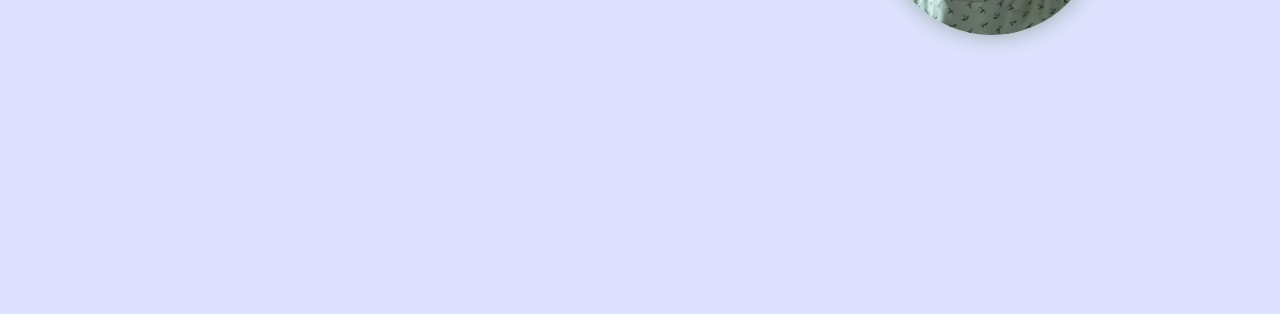
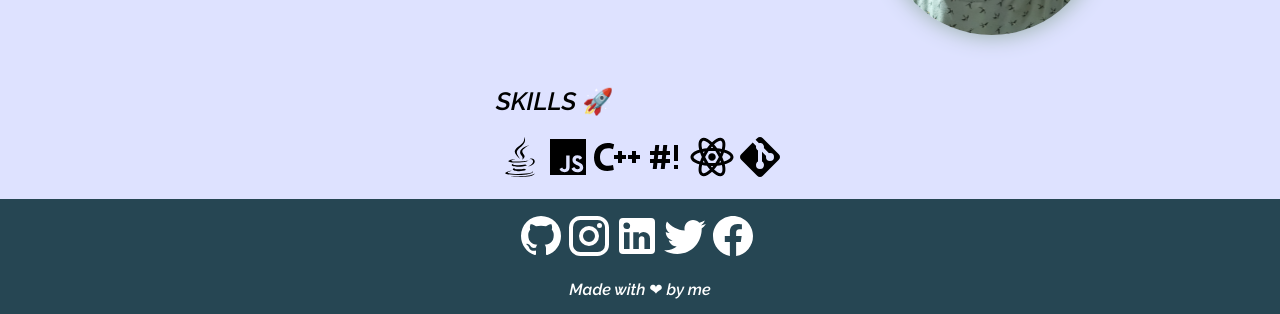
Before and after one commit to sergio1599/MyPage, a Next.js app: page / in a window 1280 px wide. Shown: the part 409-723 px from the top of the page. Built offline with nearby package versions, Linux system fonts and the light colour scheme; a web font is replaced by a local one.

Commit message:
Adding skills in the info

```diff
--- a/components/footer/footer.module.css
+++ b/components/footer/footer.module.css
@@ -12,7 +12,7 @@
 }
 .elements{
     display: grid;
-    grid-template-columns: 0.01fr 0.01fr 0.01fr 0.01fr 0.01fr;
+    grid-template-columns: 0.01fr 0.01fr 0.01fr 0.01fr 0.01fr 0.01fr;
     justify-content: center;
 }
 
--- a/components/info/info.js
+++ b/components/info/info.js
@@ -1,11 +1,24 @@
 import styles from './info.module.css';
 import Icon from '@mdi/react';
-import {mdiFacebookGaming, mdiGithub} from "@mdi/js";
+import {mdiLanguageCpp, mdiLanguageJava, mdiLanguageJavascript, mdiBash, mdiReact, mdiGit} from "@mdi/js";
 import React from 'react';
 import TypeWriter from 'react-typewriter';
 
+const InfoCards = (props) => {
+    return (<Icon path={props.path}
+                  size={props.size}
+                  color={props.color}
+    />);
+}
 
 const Info = ({}) => {
+    let java = <InfoCards path={mdiLanguageJava} size={2} color={"#000000"}/>
+    let javascript = <InfoCards path={mdiLanguageJavascript} size={2} color={"#000000"}/>
+    let cpp = <InfoCards path={mdiLanguageCpp} size={2} color={"#000000"}/>
+    let bash= <InfoCards path={mdiBash} size={2} color={"#000000"}/>
+    let react= <InfoCards path={mdiReact} size={2} color={"#000000"}/>
+    let git= <InfoCards path={mdiGit} size={2} color={"#000000"}/>
+
     return (<div className={styles.rate}>
         <div className={styles.info}>
             <div>
@@ -28,6 +41,21 @@ const Info = ({}) => {
             </div>
 
         </div>
+        <div className={styles.skills}>
+            <div></div>
+            <div>
+                <h1 className={styles.font_title}>SKILLS  🚀</h1>
+                <div className={styles.skills_elements}>
+                    {java}
+                    {javascript}
+                    {cpp}
+                    {bash}
+                    {react}
+                    {git}
+                </div>
+
+            </div>
+        </div>
     </div>)
         ;
 };
--- a/components/info/info.module.css
+++ b/components/info/info.module.css
@@ -3,7 +3,7 @@
     font-family: 'Raleway', sans-serif;
     display: grid;
     grid-template-columns:  3fr 1fr;
-    grid-template-rows: 1fr 1fr;
+    grid-template-rows: 1fr;
     margin-top: 30px;
     font-weight: bold;
     font-size: 22px;
@@ -12,6 +12,22 @@
 }
 .info a{
     color: #2a9d8f;
+}
+
+.skills{
+    font-family: 'Raleway', sans-serif;
+    display: grid;
+    grid-template-columns:  1fr 3fr 1fr;
+    grid-template-rows: 1fr;
+    margin-top: 30px;
+    font-weight: bold;
+    font-size: 22px;
+    justify-items: center;
+    grid-gap: 0.7rem;
+}
+
+.skills_elements{
+    grid-template-columns: 0.01fr 0.01fr 0.01fr 0.01fr 0.01fr;
 }
 
 .rate {
```
